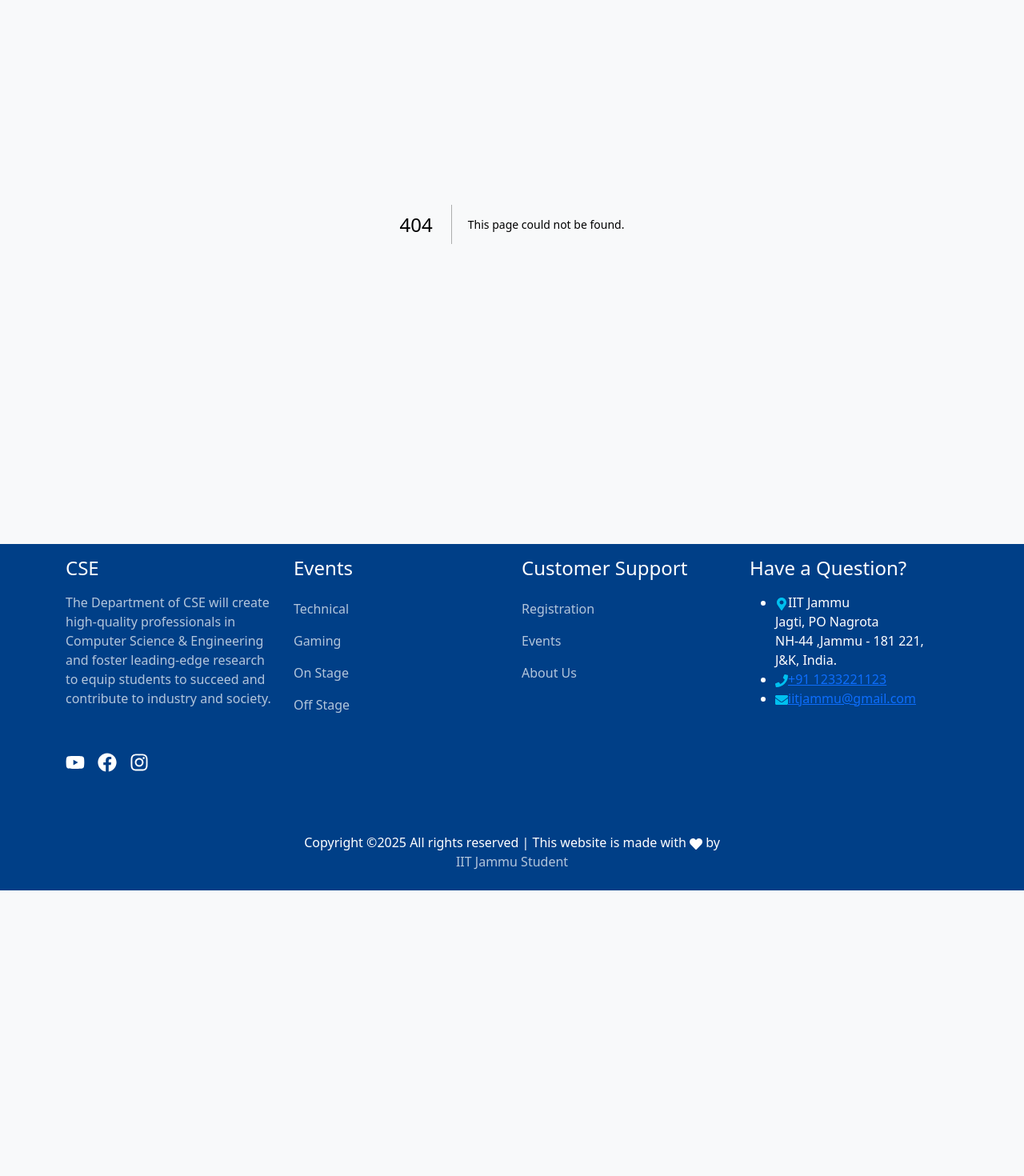
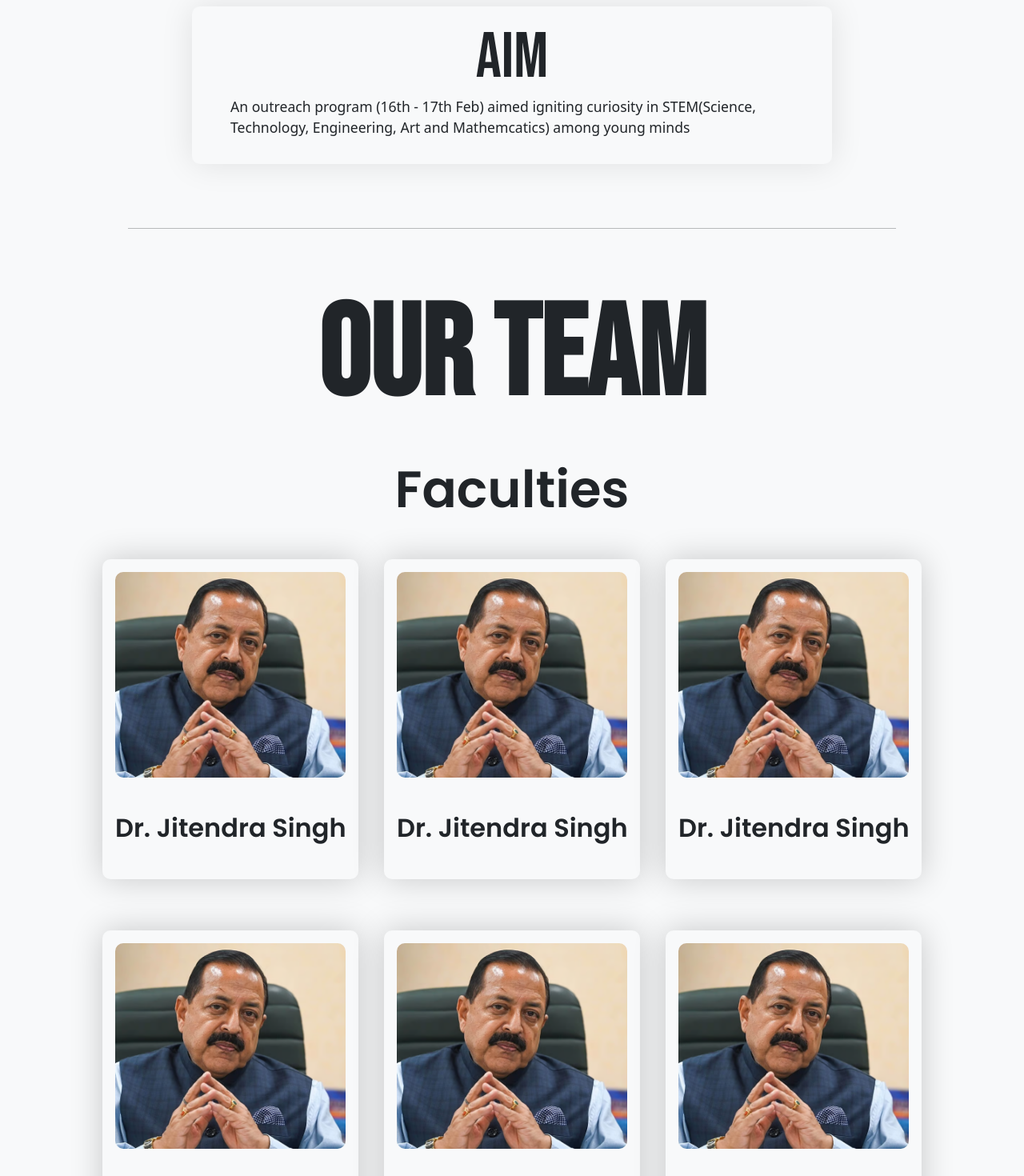
Before and after one commit to Aryan-81/openhouse, a Next.js app in the folder frontend/: page /about in a window 1280 px wide. Before the commit this address had no page. Shown: the part 120-1590 px from the top of the page at 80% size. Before the commit the page ends 1233 px from the top, so only its background shows below. Built offline with nearby package versions, Linux system fonts and the light colour scheme.

Commit message:
Added About page

```diff
--- /dev/null
+++ b/frontend/src/app/(page)/about/about.module.css
@@ -0,0 +1,53 @@
+.aim {
+  width: 50em;
+  min-height: 10em;
+  border-radius: 10px;
+  background-color: var(--bk-ld);
+  box-shadow: 0 0 40px rgba(0, 0, 0, 0.1);
+  padding: 1em 3em;
+  margin: 8em auto 5em auto;
+}
+
+.heading {
+  width: max-content;
+  margin: 0 auto;
+  font-family: 'Bebas Neue';
+  font-size: 5em;
+  font-weight: 500;
+}
+
+.aimContent {
+  font-size: 1.1em;
+  font-weight: 500;
+}
+
+.ourTeam {
+  margin: 4em auto;
+  width: 65em;
+}
+
+.ourTeam > h1 {
+  font-size: 10em;
+  font-weight: 600;
+}
+
+.teamCategory {
+  margin: 2em auto;
+}
+
+.teamCategory > h1 {
+  font-family: 'Poppins', sans-serif;
+  font-weight: 600;
+  width: max-content;
+  margin: 0 auto;
+  font-size: 4rem;
+}
+
+.teamCategory .cards {
+  margin: 3rem 0;
+  display: flex;
+  flex-wrap: wrap;
+  justify-content: center;
+  column-gap: 2em;
+  row-gap: 4em;
+}
--- /dev/null
+++ b/frontend/src/app/(page)/about/page.tsx
@@ -0,0 +1,51 @@
+import React from 'react'
+import styles from './about.module.css'
+import MemberCard from '@/components/MemberCard/MemberCard'
+
+function page() {
+  return (
+    <>
+      <div className={styles.aim}>
+        <h2 className={styles.heading}>Aim</h2>
+        <p className={styles.aimContent}>An outreach program (16th - 17th Feb) aimed igniting curiosity in STEM(Science, Technology, Engineering, Art and Mathemcatics) among young minds</p>
+      </div>
+
+      <hr style={{margin: '0 10em', opacity: '0.3'}} />
+
+      <div className={styles.ourTeam}>
+        <h1 className={styles.heading}>Our Team</h1>
+
+        {/* This is the categories for teams i.e. Faculties, heads and Web Dev. Fetch these from backend. */}
+        <div className={styles.teamCategory}>
+          <h1>Faculties</h1>
+          <div className={styles.cards}>
+            {/* Fill the name and image props for these cards after fetching from the backend */}
+            <MemberCard name='Dr. Jitendra Singh' image='/dr-jitendra-singh.png'/>
+            <MemberCard name='Dr. Jitendra Singh' image='/dr-jitendra-singh.png'/>
+            <MemberCard name='Dr. Jitendra Singh' image='/dr-jitendra-singh.png'/>
+            <MemberCard name='Dr. Jitendra Singh' image='/dr-jitendra-singh.png'/>
+            <MemberCard name='Dr. Jitendra Singh' image='/dr-jitendra-singh.png'/>
+            <MemberCard name='Dr. Jitendra Singh' image='/dr-jitendra-singh.png'/>
+          </div>
+        </div>
+
+        {/* Add this hr after each section */}
+        <hr style={{margin: '7em 10em 4em 10em', opacity: '0.3'}} />
+
+        <div className={styles.teamCategory}>
+          <h1>Students</h1>
+          <div className={styles.cards}>
+            <MemberCard name='Dr. Jitendra Singh' image='/dr-jitendra-singh.png'/>
+            <MemberCard name='Dr. Jitendra Singh' image='/dr-jitendra-singh.png'/>
+            <MemberCard name='Dr. Jitendra Singh' image='/dr-jitendra-singh.png'/>
+            <MemberCard name='Dr. Jitendra Singh' image='/dr-jitendra-singh.png'/>
+            <MemberCard name='Dr. Jitendra Singh' image='/dr-jitendra-singh.png'/>
+            <MemberCard name='Dr. Jitendra Singh' image='/dr-jitendra-singh.png'/>
+          </div>
+        </div>
+      </div>
+    </>
+  )
+}
+
+export default page
--- a/frontend/src/app/layout.tsx
+++ b/frontend/src/app/layout.tsx
@@ -2,7 +2,7 @@
 import './globals.css'
 import Header from '@/components/Header';
 import Footer from '@/components/Footer';
-import { Poppins, Alex_Brush } from 'next/font/google';
+import { Poppins, Alex_Brush, Bebas_Neue } from 'next/font/google';
 
 const poppins = Poppins({
   weight: ['300', '400', '500', '600', '700'],
@@ -15,6 +15,12 @@ const alexBrush = Alex_Brush({
   subsets: ['latin'],
   display: 'swap',
 });
+
+const bebasNeue = Bebas_Neue({
+  weight: '400',
+  subsets: ['latin'],
+  display: 'swap',
+})
 
 
 
--- /dev/null
+++ b/frontend/src/components/MemberCard/MemberCard.jsx
@@ -0,0 +1,15 @@
+import styles from "./MemberCard.module.css";
+
+// Card for about page
+const MemberCard = ({ name='Name', image='Image' }) => {
+  return (
+    <div className={styles.card}>
+      <div className={styles.image}>
+        <img src={image} alt="" />
+      </div>
+      <div className={styles.dets}>{name}</div>
+    </div>
+  )
+};
+
+export default MemberCard
--- /dev/null
+++ b/frontend/src/components/MemberCard/MemberCard.module.css
@@ -0,0 +1,31 @@
+.card {
+  height: 25rem;
+  width: 20rem;
+  background-color: var(--bk-ld);
+  box-shadow: 0 0 40px rgba(0, 0, 0, 0.2);
+  padding: 1rem;
+  border-radius: 10px;
+}
+
+.image {
+  height: 70%;
+  width: 100%;
+  border-radius: 10px;
+  overflow: hidden;
+}
+
+.image img {
+  height: 100%;
+  width: 100%;
+  object-fit: cover;
+}
+
+.dets {
+  font-size: 2em;
+  font-family: 'Poppins', sans-serif;
+  font-weight: 600;
+  width: max-content;
+  height: max-content;
+  margin: 1.2em auto;
+  text-wrap: wrap;
+}
```
